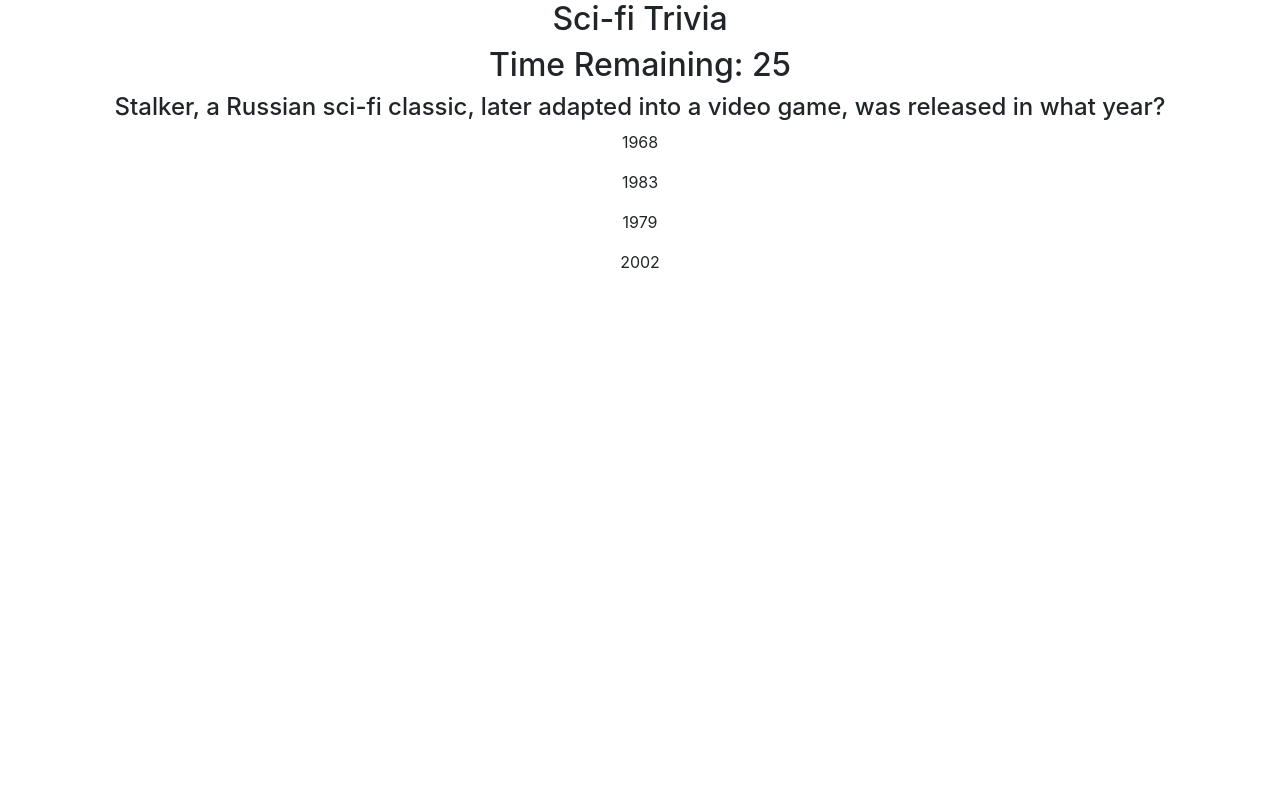
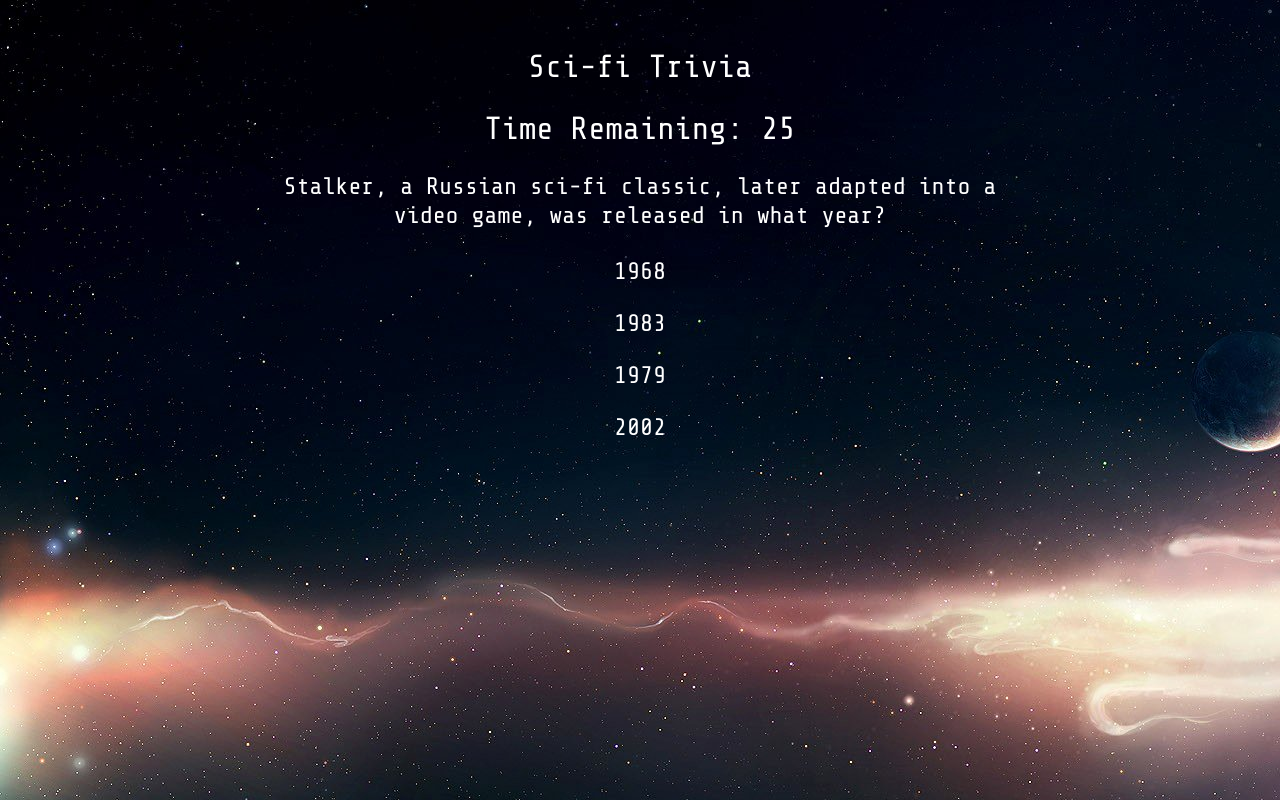
Before and after one commit to SIXwishlist/TriviaGame, a plain HTML site: page index.html in a window 1280 px wide. Drawn offline with nearby package versions, Linux system fonts and the light colour scheme.

Commit message:
adds styling

```diff
--- a/assets/css/style.css
+++ b/assets/css/style.css
@@ -0,0 +1,6 @@
+body {
+    background-image: url('../images/background.jpg');
+    font-size: 24px;
+    color: white;
+    font-family: 'Share Tech Mono', monospace;
+}
--- a/index.html
+++ b/index.html
@@ -9,28 +9,31 @@
     <script src="https://cdnjs.cloudflare.com/ajax/libs/popper.js/1.12.9/umd/popper.min.js" integrity="sha384-ApNbgh9B+Y1QKtv3Rn7W3mgPxhU9K/ScQsAP7hUibX39j7fakFPskvXusvfa0b4Q" crossorigin="anonymous"></script>
     <script src="https://maxcdn.bootstrapcdn.com/bootstrap/4.0.0/js/bootstrap.min.js" integrity="sha384-JZR6Spejh4U02d8jOt6vLEHfe/JQGiRRSQQxSfFWpi1MquVdAyjUar5+76PVCmYl" crossorigin="anonymous"></script>
     <link rel="stylesheet" href="https://maxcdn.bootstrapcdn.com/bootstrap/4.0.0/css/bootstrap.min.css" integrity="sha384-Gn5384xqQ1aoWXA+058RXPxPg6fy4IWvTNh0E263XmFcJlSAwiGgFAW/dAiS6JXm" crossorigin="anonymous">
+    <link href="https://fonts.googleapis.com/css?family=Share+Tech+Mono" rel="stylesheet">
     <link rel="stylesheet" href="./assets/css/style.css">
     <script src="./assets/javascript/app.js"></script>
 </head>
 <body>
 
-    <div class="container text-center">
-        <div class="row">
+    <div class="container text-center mt-5">
+        <div class="row my-3">
             <div class="col-12">
                 <h2>Sci-fi Trivia</h2>
             </div>
         </div>
 
-        <div class="row">
+        <div class="row mb-3">
             <div class="col-12">
                 <h2 class="time">Time Remaining: 30</h2>
             </div>
         </div>
 
-        <div class="row">
-            <div class="col-12">
+        <div class="row mb-3">
+            <div class="col-2"></div>
+            <div class="col-8">
                 <h4 class="question">Question Goes Here</h4>
             </div>
+            <div class="col-2"></div>
         </div>
 
         <div class="row">
```
Also changed, not shown: assets/images/background.jpg (added).
